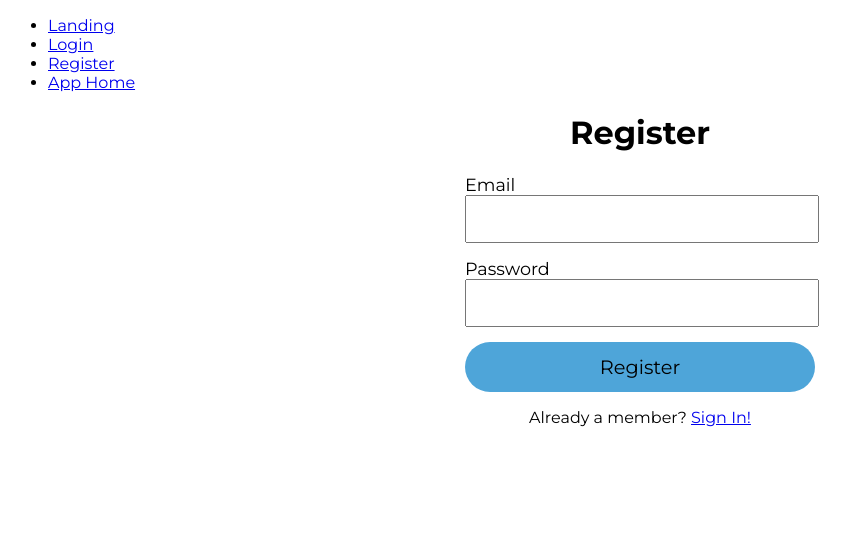
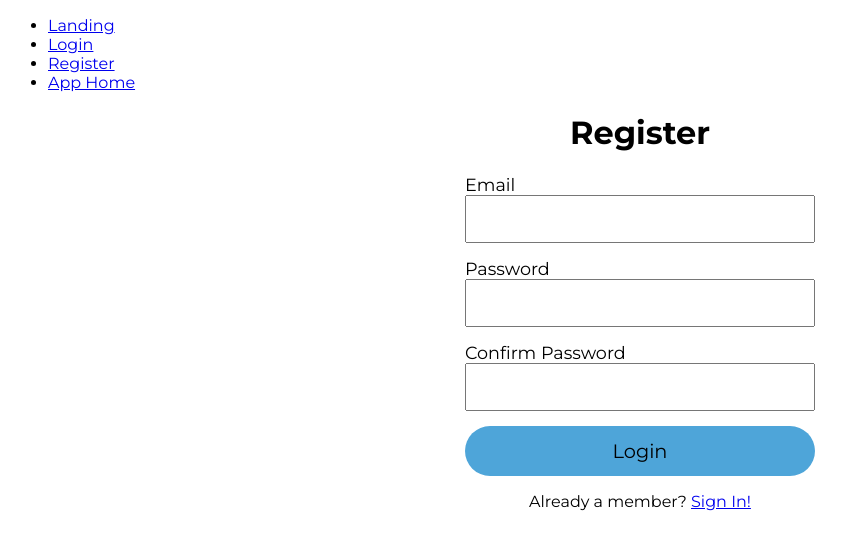
Before and after one commit to chingu-voyages/v22-bears-team-05, a Next.js app in the folder client/: page /register in a window 1280 px wide. Shown: the top 550 px of the page, without its empty margins (0-851 px from the left). Built offline with nearby package versions, Linux system fonts and the light colour scheme.

Commit message:
[Register Functionality Added]

```diff
--- a/client/components/Forms/Register.tsx
+++ b/client/components/Forms/Register.tsx
@@ -1,67 +1,123 @@
 import { useRouter } from 'next/router';
 import React, { FunctionComponent, useState } from 'react';
 import styled from 'styled-components';
-import { initializeApollo } from '../../lib/apolloClient';
+import { useMutation, useApolloClient } from '@apollo/client';
+import { FaCheck, FaTimesCircle } from 'react-icons/fa';
 import Spinner from '../Spinner';
-import LOGIN_QUERY from './loginQuery';
-import LOGIN_VARIABLES from './loginVariables';
+import { REGISTER_MUTATION } from '../../utils/graphql/mutation';
+import { REGISTER_VARIABLES } from '../../utils/graphql/variables';
 
 const Form = styled.form`
   width: 100%;
   max-width: 350px;
   margin: 0 auto;
+
+  /* Parent Container for Validation Icon + Text Input */
+  .confirmPassword,
+  .password,
+  .email {
+    display: flex;
+    flex-flow: row nowrap;
+    position: relative;
+  }
+
+  .validateIcon {
+    position: absolute;
+    left: calc(100% - 40px);
+    padding: 10px 0;
+  }
+
+  .validateIcon.success {
+    color: #4f8a10;
+  }
+
+  .validateIcon.error {
+    color: #d8000c;
+  }
+
+  .passwordCriteria {
+    color: black;
+    list-style: none;
+
+    .icon {
+      color: green;
+      padding-right: 10px;
+    }
+  }
 `;
 
-const LOGIN_ERRORS = {
-  loginFail: 'Email or password is incorrect',
-  emptyEmail: 'Enter your email',
-  emptyPassword: 'Enter your password',
-  emptyFields: 'Invalid Login',
+const REGISTER_ERRORS = {
+  registerFail: 'Email or password is incorrect',
+  invalidEmail: 'A Valid Email is Required to Sign Up',
+  emptyPassword: 'Enter a Password',
+  emptyConfirmPassword: 'Confirm Your Password',
+  confirmPasswordMatch: "Password fields don't match",
+  passwordCriteria: 'Password must contain...',
 };
 
 const SUCCESS_LABEL = {
-  login: 'Success! Redirecting...',
+  register: 'Success! Redirecting...',
 };
 
 type LoginInput = {
   email: string;
   password: string;
+  confirmPassword: string;
 };
 
 const initState: LoginInput = {
   email: '',
   password: '',
+  confirmPassword: '',
 };
 
-const Login: FunctionComponent = () => {
+const Register: FunctionComponent = () => {
+  const client = useApolloClient();
   const [formInput, setFormInput] = useState(initState);
   const [error, setError] = useState(null);
   const [success, setSuccess] = useState(false);
   const [selectable, setSelectable] = useState(true);
   const [loading, setLoading] = useState(false);
   const router = useRouter();
+  const [
+    register,
+    { data, error: mutationError },
+  ] = useMutation(REGISTER_MUTATION, { errorPolicy: 'all' });
+  const [passwordError, setPasswordError] = useState(false);
+  const [emailError, setEmailError] = useState(false);
+
+  // Get error if necessary, after use submits
+  // There's also instant feedback for valid input but this is a failsafe
+  const getRegisterError = (
+    emailInput: string,
+    passwordInput: string,
+    confirmPasswordInput: string
+  ) => {
+    const emailRegex = /^([0-9a-zA-Z]([-.\w]*[0-9a-zA-Z])*@([0-9a-zA-Z][-\w]*[0-9a-zA-Z]\.)+[a-zA-Z]{2,9})$/;
+    if (!emailInput || !emailInput.match(emailRegex)) {
+      return REGISTER_ERRORS.invalidEmail;
+    }
+
+    if (!passwordInput) {
+      return REGISTER_ERRORS.emptyPassword;
+    }
+
+    if (!confirmPasswordInput) {
+      return REGISTER_ERRORS.emptyConfirmPassword;
+    }
+
+    if (passwordInput !== confirmPasswordInput) {
+      return REGISTER_ERRORS.confirmPasswordMatch;
+    }
+    return null;
+  };
 
   const handleSubmit = async (e: React.ChangeEvent<any>) => {
     e.preventDefault();
 
-    const { email, password } = formInput;
+    const { email, password, confirmPassword } = formInput;
 
-    // Get error if necessary (for empty fields)
-    const getLoginError = (emailInput: string, passwordInput: string) => {
-      if (!emailInput) {
-        if (!passwordInput) {
-          return LOGIN_ERRORS.emptyFields;
-        }
-        return LOGIN_ERRORS.emptyEmail;
-      }
-
-      if (!passwordInput) {
-        return LOGIN_ERRORS.emptyPassword;
-      }
-      return null;
-    };
-
-    const errorMessage = getLoginError(email, password);
+    const errorMessage = getRegisterError(email, password, confirmPassword);
     setError(errorMessage);
 
     if (errorMessage) {
@@ -71,27 +127,55 @@ const Login: FunctionComponent = () => {
     setSelectable(false);
     setLoading(true);
 
-    const apolloClient = await initializeApollo();
+    try {
+      await client.resetStore();
+      await client.mutate({
+        mutation: REGISTER_MUTATION,
+        variables: REGISTER_VARIABLES({ email, password, confirmPassword }),
+      });
 
-    try {
-      await apolloClient.resetStore();
-      await apolloClient.query({
-        query: LOGIN_QUERY,
-        variables: LOGIN_VARIABLES({ email, password }),
-      });
       setSuccess(true);
       router.push('/home');
       return true;
-    } catch {
+    } catch (err) {
       setSelectable(true);
       setLoading(false);
-      setError(LOGIN_ERRORS.loginFail);
+      setError(err.message);
       return false;
     }
   };
 
+  const isEmailValid = (emailInput: string) => {
+    const emailRegex = /^([0-9a-zA-Z]([-.\w]*[0-9a-zA-Z])*@([0-9a-zA-Z][-\w]*[0-9a-zA-Z]\.)+[a-zA-Z]{2,9})$/;
+    return emailRegex.test(emailInput);
+  };
+
+  const isPasswordValid = (passwordInput: string) => {
+    const passwordRegex = /^(?=.*[0-9])(?=.*[!@#$%^&*])(?=.*[*.!@#$%^&(){}[\]:;<>,\.\?\/~_\+\-=\|\\ ])(?=.*[A-Z])(?=.*[a-z])[a-zA-Z0-9*.!@#$%^&(){}[\]:;<>,\.\?\/~_\+\-=\|\\ ]{6,128}$/;
+    return passwordRegex.test(passwordInput);
+  };
+
   const handleInputChange = (e: React.ChangeEvent<any>) => {
     e.persist();
+
+    // For instant feedback for user experience
+    // Check for valid email input
+    if (e.target.name === 'email') {
+      setEmailError(false);
+      if (!isEmailValid(e.target.value)) {
+        setEmailError(true);
+      }
+    }
+
+    // check for valid password input
+    if (e.target.name === 'password') {
+      setPasswordError(false);
+      if (!isPasswordValid(e.target.value)) {
+        setPasswordError(true);
+      }
+    }
+
+    // Store Input Change
     setFormInput({
       ...formInput,
       [e.target.name]: e.target.value,
@@ -104,44 +188,112 @@ const Login: FunctionComponent = () => {
     }
 
     if (success) {
-      return <p className="success">{SUCCESS_LABEL.login}</p>;
+      return <p className="success">{SUCCESS_LABEL.register}</p>;
     }
     return null;
   };
 
+  const passwordCriteriaItem = (label: string, isValid: boolean) => (
+    <div style={{ paddingLeft: isValid ? 0 : 28 }}>
+      {isValid && <FaCheck size={18} className="icon" />}
+      {label}
+    </div>
+  );
+
+  // instant feedback for password criteria
+  const getPasswordCriteria = (passwordInput: string) => {
+    const criteria = [];
+
+    const hasNumCharacters = /.{6,128}/.test(passwordInput);
+    const hasUppercase = /(?=.*[A-Z])/.test(passwordInput);
+    const hasLowercase = /(?=.*[a-z])/.test(passwordInput);
+    const hasNumber = /\d/.test(passwordInput);
+    const hasSymbol = /^.*(?=.*[*.!@#$%^&(){}[\]:;<>,\.\?\/~_\+\-=\|\\ ]).*$/.test(
+      passwordInput
+    );
+
+    criteria.push(
+      passwordCriteriaItem('At least 6 characters', hasNumCharacters)
+    );
+    criteria.push(passwordCriteriaItem('1 Uppercase Letter', hasUppercase));
+    criteria.push(passwordCriteriaItem('1 Lowercase Letter', hasLowercase));
+    criteria.push(passwordCriteriaItem('1 Number', hasNumber));
+    criteria.push(passwordCriteriaItem('1 Symbol', hasSymbol));
+
+    return criteria;
+  };
+
   const response = getResponse();
+  const { email, password, confirmPassword } = formInput;
+  const passwordCriteria = getPasswordCriteria(password);
 
   return (
     <Form onSubmit={handleSubmit}>
       <div>
         <label htmlFor="email">
           Email
+          <div className="email">
             <input
               type="email"
               id="email"
               name="email"
               onChange={handleInputChange}
-            value={formInput.email}
+              value={email}
               disabled={!selectable}
             />
+            {email && !emailError && (
+              <FaCheck size={25} className="validateIcon success" />
+            )}
+          </div>
         </label>
       </div>
       <div>
         <label htmlFor="password">
           Password
+          <div className="password">
             <input
               type="password"
               id="password"
               name="password"
               onChange={handleInputChange}
-            value={formInput.password}
+              value={password}
               disabled={!selectable}
             />
+            {password && !passwordError && (
+              <FaCheck size={25} className="validateIcon success" />
+            )}
+          </div>
+        </label>
+        {password && passwordError && (
+          <ul className="passwordCriteria">
+            Your Password Must Contain:
+            {passwordCriteria.map((criteria, i) => (
+              <li key={i}>{criteria}</li>
+            ))}
+          </ul>
+        )}
+      </div>
+      <div>
+        <label htmlFor="confirmPassword">
+          Confirm Password
+          <div className="confirmPassword">
+            <input
+              type="password"
+              id="confirmPassword"
+              name="confirmPassword"
+              onChange={handleInputChange}
+              value={formInput.confirmPassword}
+              disabled={!selectable}
+            />
+            {password && confirmPassword === password && (
+              <FaCheck size={25} className="validateIcon success" />
+            )}
+          </div>
         </label>
       </div>
       <div>{response}</div>
       {!loading ? (
-        !success && <button type="submit">Register</button>
+        !success && <button type="submit">Login</button>
       ) : (
         <Spinner />
       )}
@@ -149,4 +301,4 @@ const Login: FunctionComponent = () => {
   );
 };
 
-export default Login;
+export default Register;
--- a/client/pages/register.tsx
+++ b/client/pages/register.tsx
@@ -2,10 +2,11 @@ import React from 'react';
 import Link from 'next/link';
 import Head from 'next/head';
 
+import { withApollo } from '../utils/withApollo';
 import App from '../components/App';
 import Register from '../components/Forms/Register';
 
-const LoginPage = () => (
+const RegisterPage = () => (
   <App>
     <Head>
       <title>Goal Tracker | Register</title>
@@ -23,4 +24,4 @@ const LoginPage = () => (
   </App>
 );
 
-export default LoginPage;
+export default withApollo({ ssr: false })(RegisterPage);
```
Lines whose indentation alone changed are shown as unchanged.
